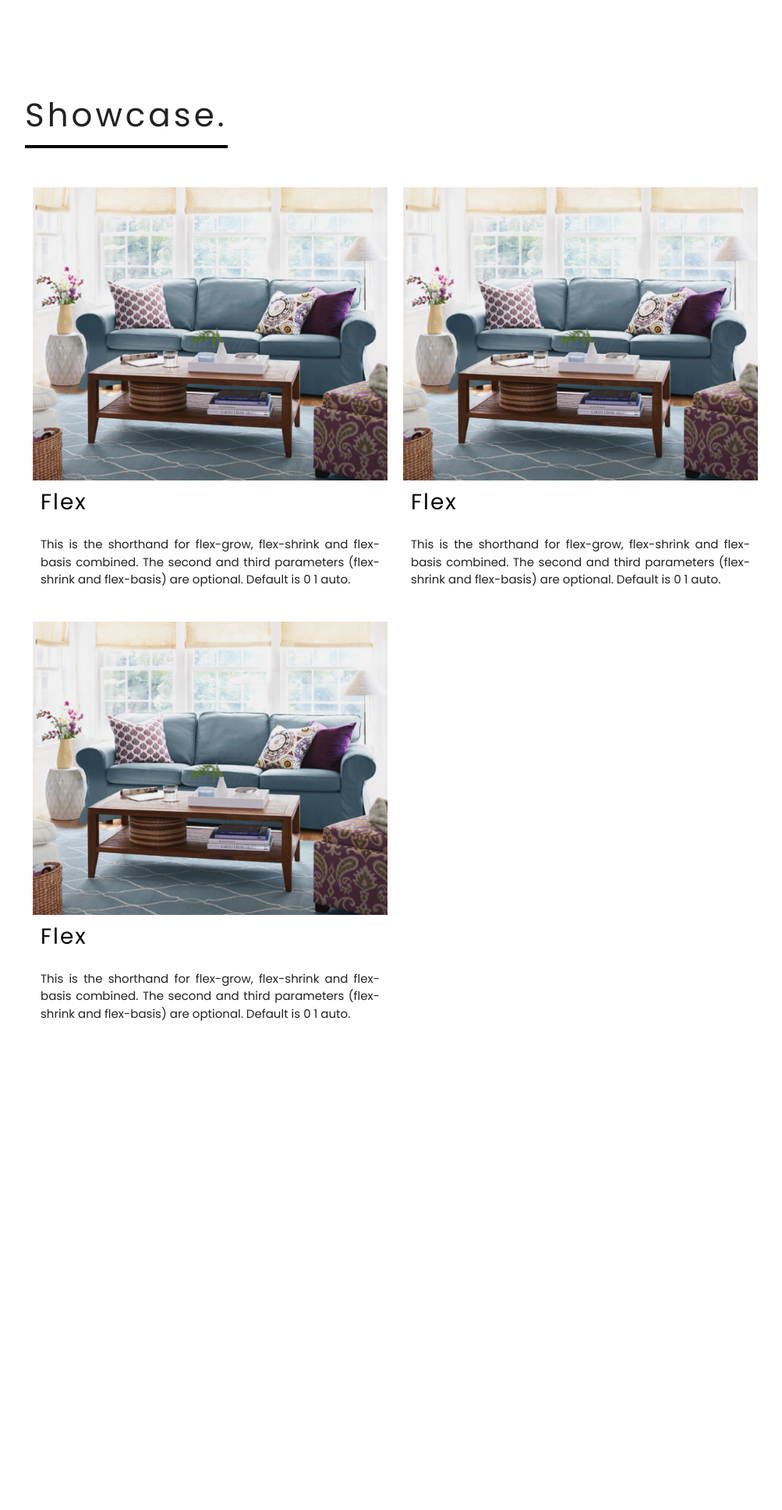
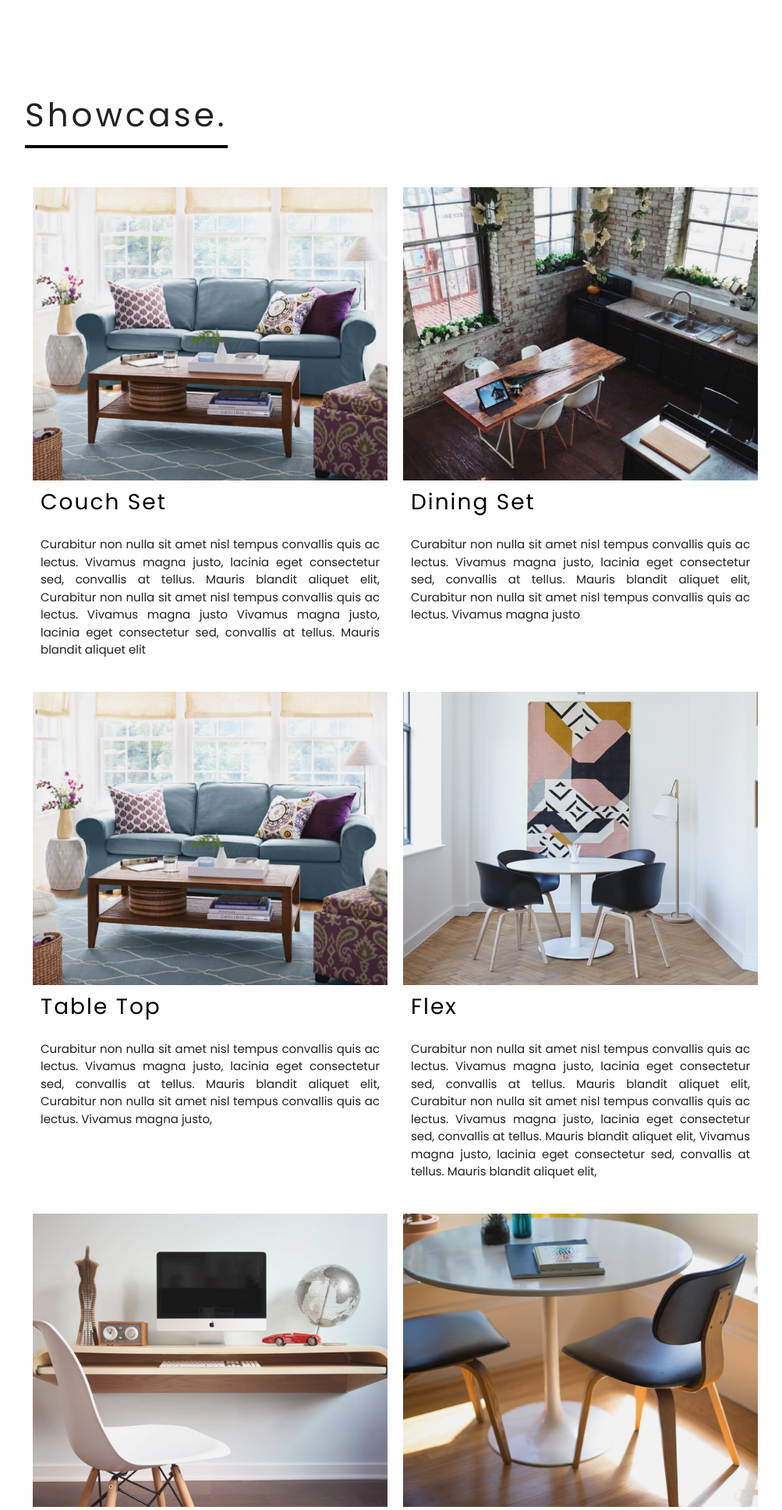
Before and after one commit to PatrickSunico/furniture-design-draft, a PHP site: page / in a window 1280 px wide. Shown: the part 1415-3351 px from the top of the page at 78% size, without its empty margins (258-1261 px from the left). Before the commit the page ends 2724 px from the top, so only its background shows below. Run offline with PHP 8.4, Linux system fonts and the light colour scheme; some libraries are stand-ins or nearby versions.

Commit message:
Finished Showcase Section

```diff
--- a/public/includes/header.php
+++ b/public/includes/header.php
@@ -23,7 +23,6 @@
             <ul class="sidebar-nav">
                 <li class="sidebar-brand">
                   <a href="#">
-                    <!-- <img src="" alt=""> -->
                     <?php include "includes/icons/couch.php" ?>
                   </a>
                 </li>
--- a/public/includes/sections/showcase.php
+++ b/public/includes/sections/showcase.php
@@ -11,7 +11,7 @@
         <div class="card">
           <!-- Card BG -->
           <div class="card__image">
-            <img class="img-portfolio" src="assets/Couch-set.jpg" alt="">
+            <img class="img-portfolio" src="assets/couch-set.jpg" alt="">
             <div class="tint__overlay"></div>
             <div class="text-overlay">
               <h4 class="showcase__heading">Couch Set</h4>
@@ -24,8 +24,8 @@
 
           <!-- Description -->
           <div class="card__description">
-            <h3 class="h3">Flex</h3>
-            <p class="card__text">This is the shorthand for flex-grow, flex-shrink and flex-basis combined. The second and third parameters (flex-shrink and flex-basis) are optional. Default is 0 1 auto. </p>
+            <h3 class="h3">Couch Set</h3>
+            <p class="card__text">Curabitur non nulla sit amet nisl tempus convallis quis ac lectus. Vivamus magna justo, lacinia eget consectetur sed, convallis at tellus. Mauris blandit aliquet elit, Curabitur non nulla sit amet nisl tempus convallis quis ac lectus. Vivamus magna justo Vivamus magna justo, lacinia eget consectetur sed, convallis at tellus. Mauris blandit aliquet elit</p>
           </div>
         </div>
 
@@ -36,10 +36,10 @@
         <div class="card">
           <!-- Card BG -->
           <div class="card__image">
-            <img class="img-portfolio" src="assets/Couch-set.jpg" alt="">
+            <img class="img-portfolio" src="assets/dining.jpg" alt="">
             <div class="tint__overlay"></div>
             <div class="text-overlay">
-              <h4 class="showcase__heading">Couch Set</h4>
+              <h4 class="showcase__heading">Dining Set</h4>
               <h4 class="showcase__heading">ABC Furniture</h4>
               <div class="btn-position">
                 <a href="" class="ghost-button">View More</a>
@@ -49,8 +49,8 @@
 
           <!-- Description -->
           <div class="card__description">
-            <h3 class="h3">Flex</h3>
-            <p class="card__text">This is the shorthand for flex-grow, flex-shrink and flex-basis combined. The second and third parameters (flex-shrink and flex-basis) are optional. Default is 0 1 auto. </p>
+            <h3 class="h3">Dining Set</h3>
+            <p class="card__text">Curabitur non nulla sit amet nisl tempus convallis quis ac lectus. Vivamus magna justo, lacinia eget consectetur sed, convallis at tellus. Mauris blandit aliquet elit, Curabitur non nulla sit amet nisl tempus convallis quis ac lectus. Vivamus magna justo</p>
           </div>
         </div>
 
@@ -65,7 +65,7 @@
             <div class="tint__overlay"></div>
             <div class="text-overlay">
 
-              <h4 class="showcase__heading">Couch Set</h4>
+              <h4 class="showcase__heading">Table Top</h4>
               <h4 class="showcase__heading">ABC Furniture</h4>
               <div class="btn-position">
                 <a href="" class="ghost-button">View More</a>
@@ -76,8 +76,84 @@
 
           <!-- Description -->
           <div class="card__description">
+            <h3 class="h3">Table Top</h3>
+            <p class="card__text">Curabitur non nulla sit amet nisl tempus convallis quis ac lectus. Vivamus magna justo, lacinia eget consectetur sed, convallis at tellus. Mauris blandit aliquet elit, Curabitur non nulla sit amet nisl tempus convallis quis ac lectus. Vivamus magna justo,</p>
+          </div>
+        </div>
+
+      </div>
+
+
+      <div class="cards__item">
+
+        <div class="card">
+          <!-- Card BG -->
+          <div class="card__image">
+            <img class="img-portfolio" src="assets/table-top.jpg" alt="">
+            <div class="tint__overlay"></div>
+            <div class="text-overlay">
+              <h4 class="showcase__heading">Couch Set</h4>
+              <h4 class="showcase__heading">ABC Furniture</h4>
+              <div class="btn-position">
+                <a href="" class="ghost-button">View More</a>
+              </div>
+            </div>
+          </div>
+
+          <!-- Description -->
+          <div class="card__description">
             <h3 class="h3">Flex</h3>
-            <p class="card__text">This is the shorthand for flex-grow, flex-shrink and flex-basis combined. The second and third parameters (flex-shrink and flex-basis) are optional. Default is 0 1 auto. </p>
+            <p class="card__text">Curabitur non nulla sit amet nisl tempus convallis quis ac lectus. Vivamus magna justo, lacinia eget consectetur sed, convallis at tellus. Mauris blandit aliquet elit, Curabitur non nulla sit amet nisl tempus convallis quis ac lectus. Vivamus magna justo, lacinia eget consectetur sed, convallis at tellus. Mauris blandit aliquet elit, Vivamus magna justo, lacinia eget consectetur sed, convallis at tellus. Mauris blandit aliquet elit,  </p>
+          </div>
+        </div>
+
+      </div>
+
+      <div class="cards__item">
+
+        <div class="card">
+          <!-- Card BG -->
+          <div class="card__image">
+            <img class="img-portfolio" src="assets/computer-table.jpg" alt="">
+            <div class="tint__overlay"></div>
+            <div class="text-overlay">
+              <h4 class="showcase__heading">Computer Table</h4>
+              <h4 class="showcase__heading">ABC Furniture</h4>
+              <div class="btn-position">
+                <a href="" class="ghost-button">View More</a>
+              </div>
+            </div>
+          </div>
+
+          <!-- Description -->
+          <div class="card__description">
+            <h3 class="h3">Computer Table</h3>
+            <p class="card__text">Curabitur non nulla sit amet nisl tempus convallis quis ac lectus. Vivamus magna justo, lacinia eget consectetur sed, convallis at tellus. Mauris blandit aliquet elit, Curabitur non nulla sit amet nisl tempus convallis quis ac lectus. Vivamus magna justo,</p>
+          </div>
+        </div>
+
+      </div>
+
+      <div class="cards__item">
+
+        <div class="card">
+          <!-- Card BG -->
+          <div class="card__image">
+            <img class="img-portfolio" src="assets/study-table.jpg" alt="">
+            <div class="tint__overlay"></div>
+            <div class="text-overlay">
+              <h4 class="showcase__heading">Study Table</h4>
+              <h4 class="showcase__heading">ABC Furniture</h4>
+              <div class="btn-position">
+                <a href="" class="ghost-button">View More</a>
+              </div>
+            </div>
+          </div>
+
+          <!-- Description -->
+          <div class="card__description">
+            <h3 class="h3">Study Table</h3>
+            <p class="card__text">Curabitur non nulla sit amet nisl tempus convallis quis ac lectus. Vivamus magna justo, lacinia eget consectetur sed, convallis at tellus. Mauris blandit aliquet elit, Curabitur non nulla sit amet nisl tempus convallis quis ac lectus. Vivamus magna justo, lacinia eget consectetur sed, convallis at tellus. Mauris blandit aliquet elit, </p>
           </div>
         </div>
 
--- a/public/scss/partials/_global.scss
+++ b/public/scss/partials/_global.scss
@@ -73,8 +73,3 @@ html,body {
   text-justify: inter-word;
   margin: 20px 0;
 }
-
-.section-spacing {
-  margin: 100px auto;
-  @include clearfix;
-}
--- a/public/scss/partials/_layout.scss
+++ b/public/scss/partials/_layout.scss
@@ -114,3 +83,37 @@
       display: block;
     }
   }
+}
+
+// Desktop View
+@include breakpoint-1024-sm {
+  .section-spacing {
+    margin: 100px auto;
+    @include clearfix;
+  }
+  #wrapper {
+      padding-left: 250px;
+      overflow-x: hidden;
+  }
+
+  #wrapper.toggled {
+    padding-left: 0;
+    #sidebar-wrapper {
+      width: 0;
+    }
+    #page-content-wrapper {
+      position: relative;
+      margin-right: 0;
+    }
+  }
+
+  #sidebar-wrapper {
+      width: 250px;
+  }
+
+  #page-content-wrapper {
+      padding: 15px 40px;
+      position: relative;
+      overflow-x: hidden
+  }
+}
--- a/public/scss/partials/_showcase.scss
+++ b/public/scss/partials/_showcase.scss
@@ -131,8 +131,7 @@
     letter-spacing: 5px;
     text-transform: uppercase;
     color: #fff;
-    -webkit-transition: 0.2s ease-in;
-    transition: 0.2s ease-in;
+    @include transition(0.2s ease-in);
     text-decoration: none;
 
     &:hover {
```
Also changed, not shown: other parts of public/scss/partials/_layout.scss (+33 -64 lines), public/css/main.min.css.
